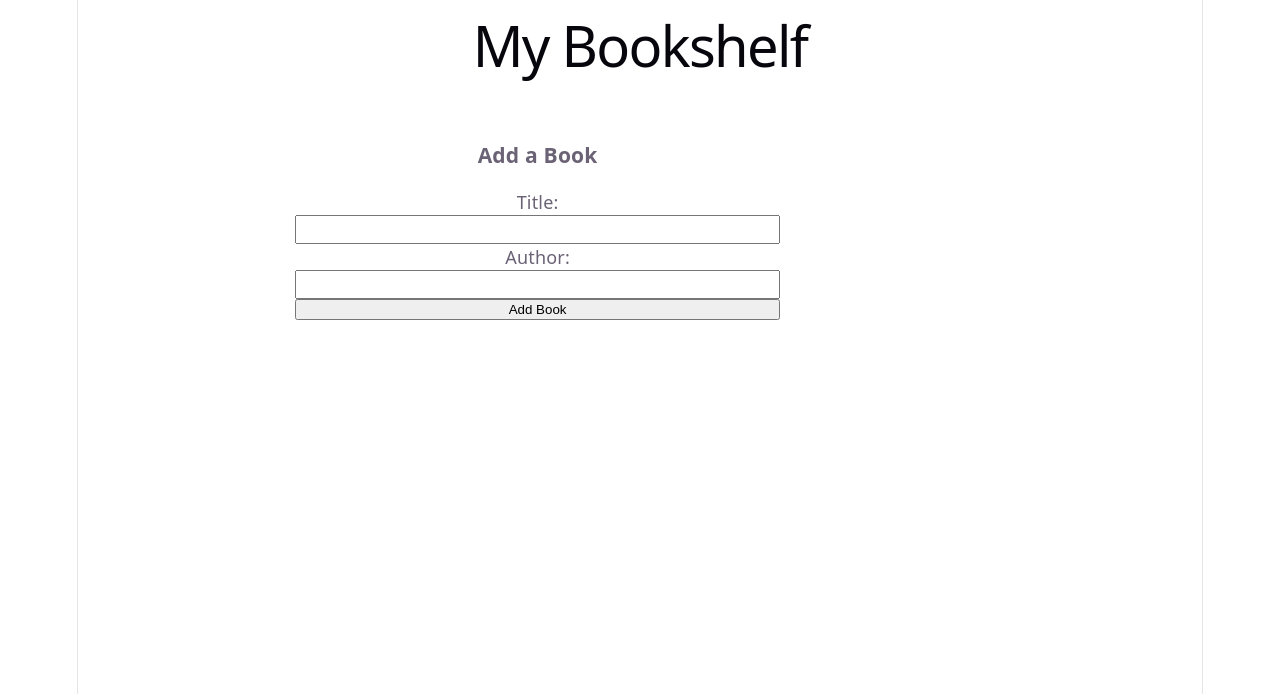
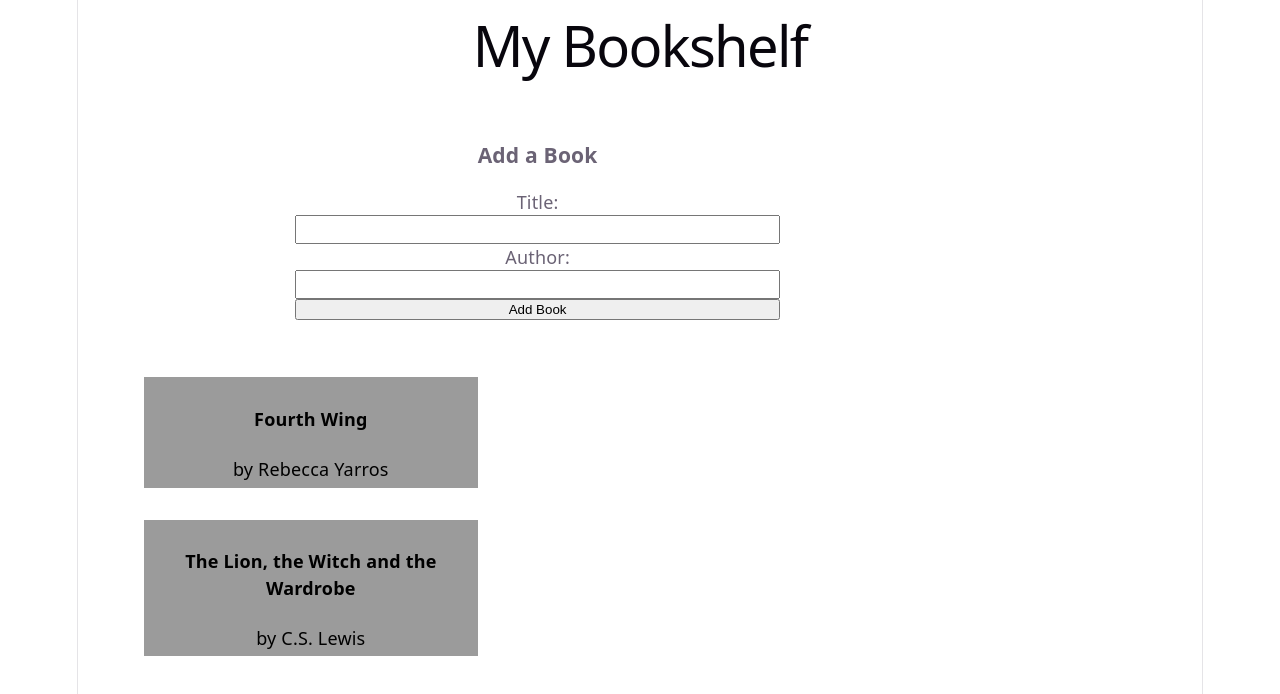
Before and after one commit to lecharles/controlled-forms-in-react-lab, a React (Vite) app: page / in a window 1280 px wide. Shown: the top 694 px of the page. Built offline with nearby package versions, Linux system fonts and the light colour scheme.

Commit message:
step 5: map through books array to render book cards with key={index}

```diff
--- a/src/components/Bookshelf/Bookshelf.jsx
+++ b/src/components/Bookshelf/Bookshelf.jsx
@@ -45,7 +45,15 @@ const Bookshelf = () => {
                     <button type="submit">Add Book</button>
                 </form>
             </div>
-            <div className="bookCardsDiv">{/* Book cards will display here */}</div>
+            {/* Verified console.log key/index mechanics/increments using {} and calling return on div */}
+            <div className="bookCardsDiv">
+                {books.map((book, index) => (
+                    <div className="bookCard" key={index}>
+                        <h4>{book.title}</h4>
+                        <p>by {book.author}</p>
+                    </div>
+                ))}
+            </div>
         </div>
     );
 };
```
